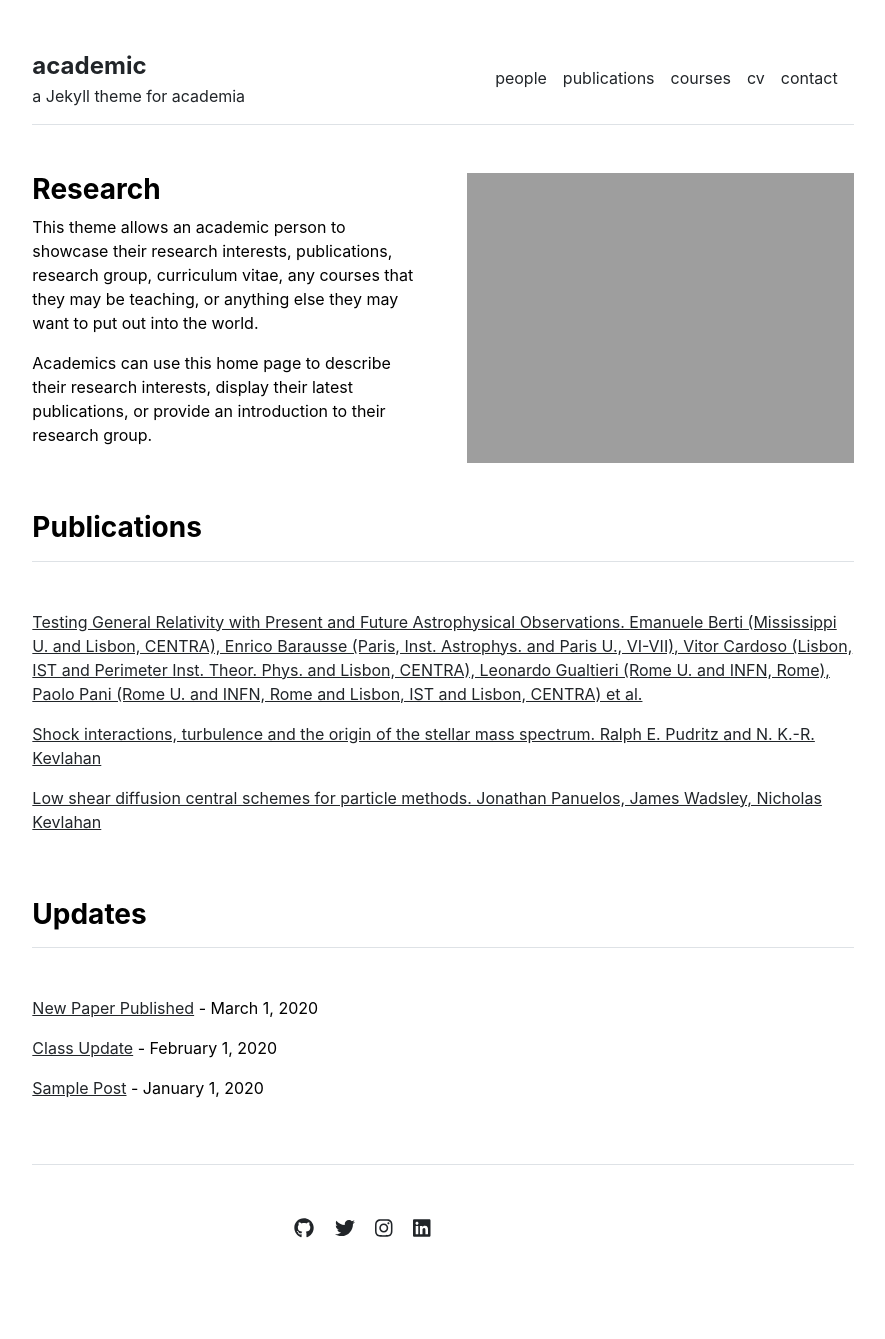
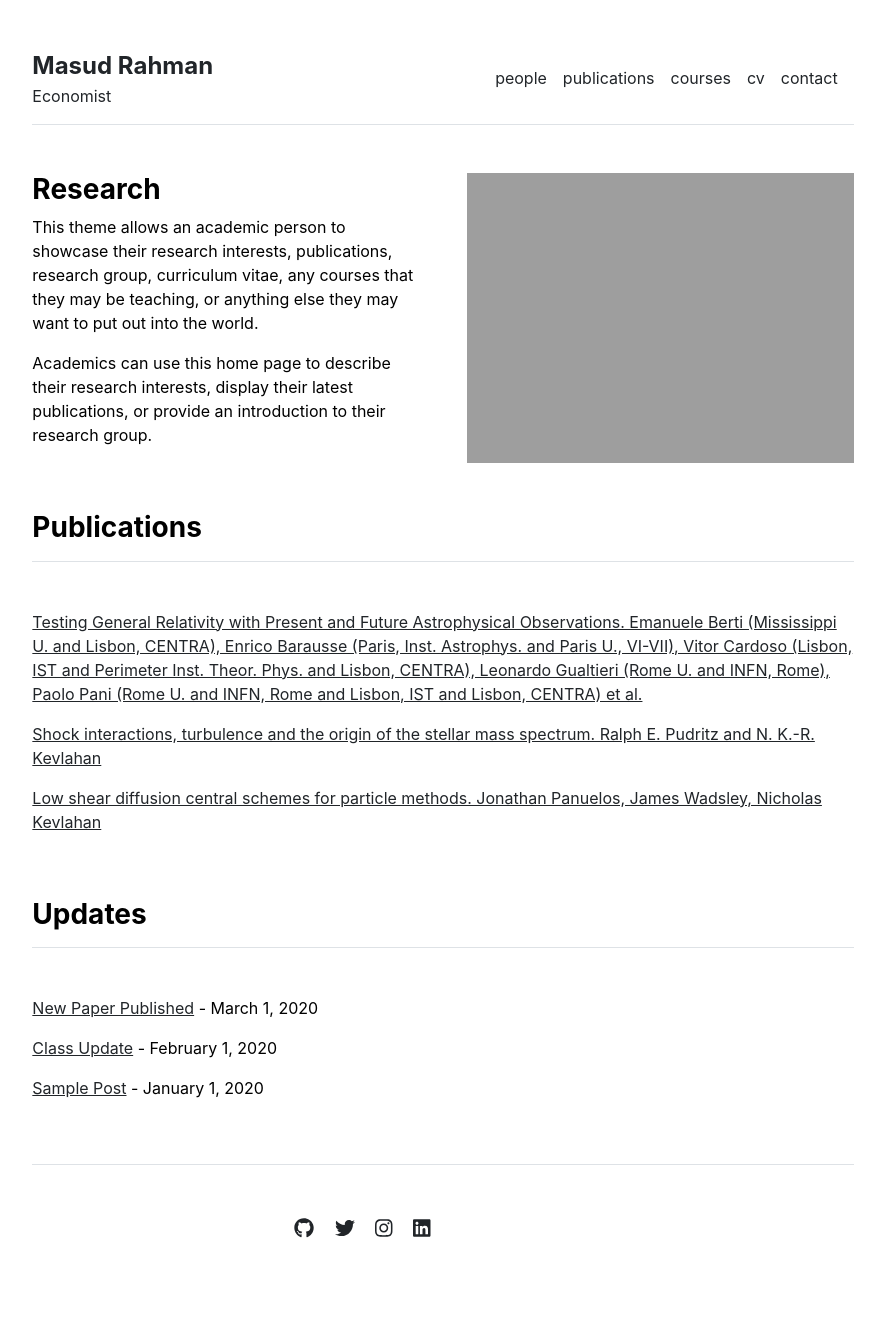
Before and after one commit to masud90/masud90.github.io, a Jekyll site: the page built from index.md, in a window 1280 px wide. Shown: the whole page, without its empty margins (197-1082 px from the left). Built offline with Jekyll 4.4.1, drawn with Linux system fonts in a browser that asks for light colours.

Commit message:
Update _config.yml
Add title and description

```diff
--- a/_config.yml
+++ b/_config.yml
@@ -1,4 +1,4 @@
 url: "" # the base hostname & protocol for your site, e.g. http://example.com
 baseurl: "" # the subpath of your site, e.g. /blog
-title: "academic" # the name of your site, e.g. ACME Corp.
-description: "a Jekyll theme for academia"
+title: "Masud Rahman" # the name of your site, e.g. ACME Corp.
+description: "Economist"
```
